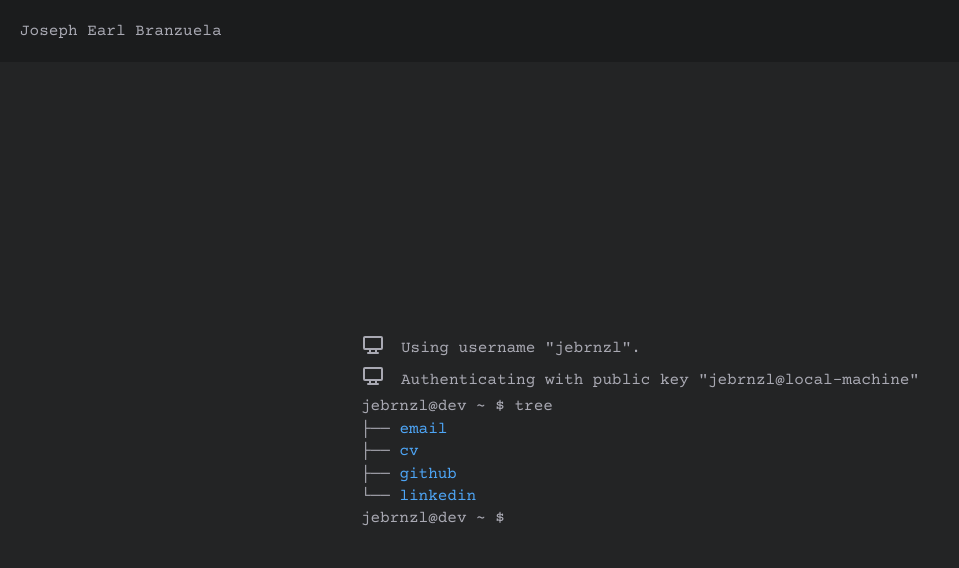
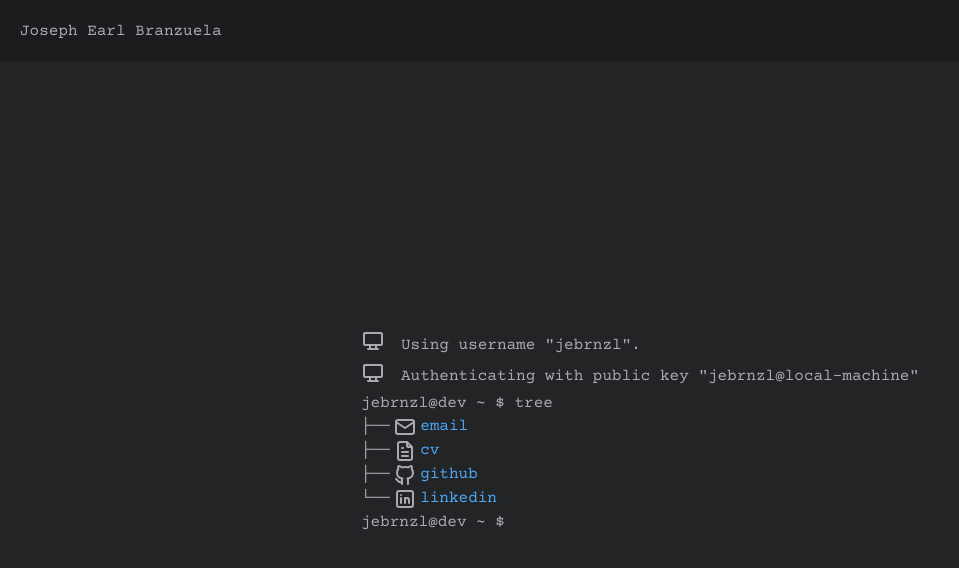
Before and after one commit to jebrnzl/jebrnzl.github.io, a plain HTML site: page index.html in a window 1280 px wide. Shown: the whole page, without its empty margins (0-959 px from the left). Drawn offline with nearby package versions, Linux system fonts and the light colour scheme.

Commit message:
Added svg icons for tree items, fix css indentation

```diff
--- a/index.css
+++ b/index.css
@@ -11,13 +11,13 @@
 }
 
 a {
-    color: #4ea6f7; /* Cyan Blue */
+    color: #4ea6f7;
     text-decoration: none;
     transition: color 0.3s ease-in-out;
 }
 
 a:hover {
-    color: #64b5f6; /* Lighter Sky Blue on hover */
+    color: #64b5f6;
     text-decoration: underline;
 }
 
@@ -33,7 +33,8 @@
     color: #a9a9b3;
     background: #232425;
     display: flex;
-    flex-direction: column;;
+    flex-direction: column;
+    ;
 }
 
 .container {
@@ -73,13 +74,29 @@
     flex-shrink: 0;
 }
 
+.tree-item {
+    display: flex;
+    flex-direction: row;
+    column-gap: 0.2em;
+    align-items: center;
+    flex-shrink: 0;
+}
+
 .cursor-line::after {
     content: "█";
     animation: blink 1s infinite;
 }
 
 @keyframes blink {
-    0% { opacity: 0; }
-    50% { opacity: 1; }
-    100% { opacity: 0; }
+    0% {
+        opacity: 0;
     }
+
+    50% {
+        opacity: 1;
+    }
+
+    100% {
+        opacity: 0;
+    }
+}
--- a/index.html
+++ b/index.html
@@ -48,10 +48,41 @@
 				</div>
 				<div class="terminal-text">jebrnzl@dev ~ $ tree</div>
 				<div class="tree">
-					<div class="tree-item">├── <a href="mailto:jbrnzl@gmail.com">email</a></div>
-					<div class="tree-item">├── <a href="https://jebrnzl.github.io/cv/">cv</a></div>
-					<div class="tree-item">├── <a href="https://github.com/jebrnzl">github</a></div>
-					<div class="tree-item">└── <a href="https://linkedin.com/in/yourprofile">linkedin</a></div>
+					<div class="tree-item">
+						├──
+						<svg xmlns="http://www.w3.org/2000/svg" viewBox="0 0 24 24" fill="none" stroke="currentColor" stroke-linecap="round" stroke-linejoin="round" width="24" height="24" stroke-width="2"> <path d="M3 7a2 2 0 0 1 2 -2h14a2 2 0 0 1 2 2v10a2 2 0 0 1 -2 2h-14a2 2 0 0 1 -2 -2v-10z"></path> <path d="M3 7l9 6l9 -6"></path>
+						</svg>
+						<a href="mailto:jbrnzl@gmail.com">email</a>
+					</div>
+					<div class="tree-item">
+						├──
+						<svg xmlns="http://www.w3.org/2000/svg" viewBox="0 0 24 24" fill="none" stroke="currentColor" stroke-linecap="round" stroke-linejoin="round" width="24" height="24" stroke-width="2">
+							<path d="M14 3v4a1 1 0 0 0 1 1h4"></path>
+							<path d="M17 21h-10a2 2 0 0 1 -2 -2v-14a2 2 0 0 1 2 -2h7l5 5v11a2 2 0 0 1 -2 2z"></path>
+							<path d="M9 9l1 0"></path>
+							<path d="M9 13l6 0"></path>
+							<path d="M9 17l6 0"></path>
+						</svg>
+						<a href="https://jebrnzl.github.io/cv/">cv</a>
+					</div>
+					<div class="tree-item">
+						├──
+						<svg xmlns="http://www.w3.org/2000/svg" viewBox="0 0 24 24" fill="none" stroke="currentColor" stroke-linecap="round" stroke-linejoin="round" width="24" height="24" stroke-width="2">
+							<path d="M9 19c-4.3 1.4 -4.3 -2.5 -6 -3m12 5v-3.5c0 -1 .1 -1.4 -.5 -2c2.8 -.3 5.5 -1.4 5.5 -6a4.6 4.6 0 0 0 -1.3 -3.2a4.2 4.2 0 0 0 -.1 -3.2s-1.1 -.3 -3.5 1.3a12.3 12.3 0 0 0 -6.2 0c-2.4 -1.6 -3.5 -1.3 -3.5 -1.3a4.2 4.2 0 0 0 -.1 3.2a4.6 4.6 0 0 0 -1.3 3.2c0 4.6 2.7 5.7 5.5 6c-.6 .6 -.6 1.2 -.5 2v3.5"></path>
+						</svg>
+						<a href="https://github.com/jebrnzl">github</a>
+					</div>
+					<div class="tree-item">
+						└──
+						<svg xmlns="http://www.w3.org/2000/svg" viewBox="0 0 24 24" fill="none" stroke="currentColor" stroke-linecap="round" stroke-linejoin="round" width="24" height="24" stroke-width="2">
+							<path d="M4 4m0 2a2 2 0 0 1 2 -2h12a2 2 0 0 1 2 2v12a2 2 0 0 1 -2 2h-12a2 2 0 0 1 -2 -2z"></path>
+							<path d="M8 11l0 5"></path>
+							<path d="M8 8l0 .01"></path>
+							<path d="M12 16l0 -5"></path>
+							<path d="M16 16v-3a2 2 0 0 0 -4 0"></path>
+						</svg>
+						<a href="https://linkedin.com/in/yourprofile">linkedin</a>
+					</div>
 				</div>
 				<div class="terminal-text cursor-line">jebrnzl@dev ~ $ </div>
 			</main>
```
Lines whose indentation alone changed are shown as unchanged.
